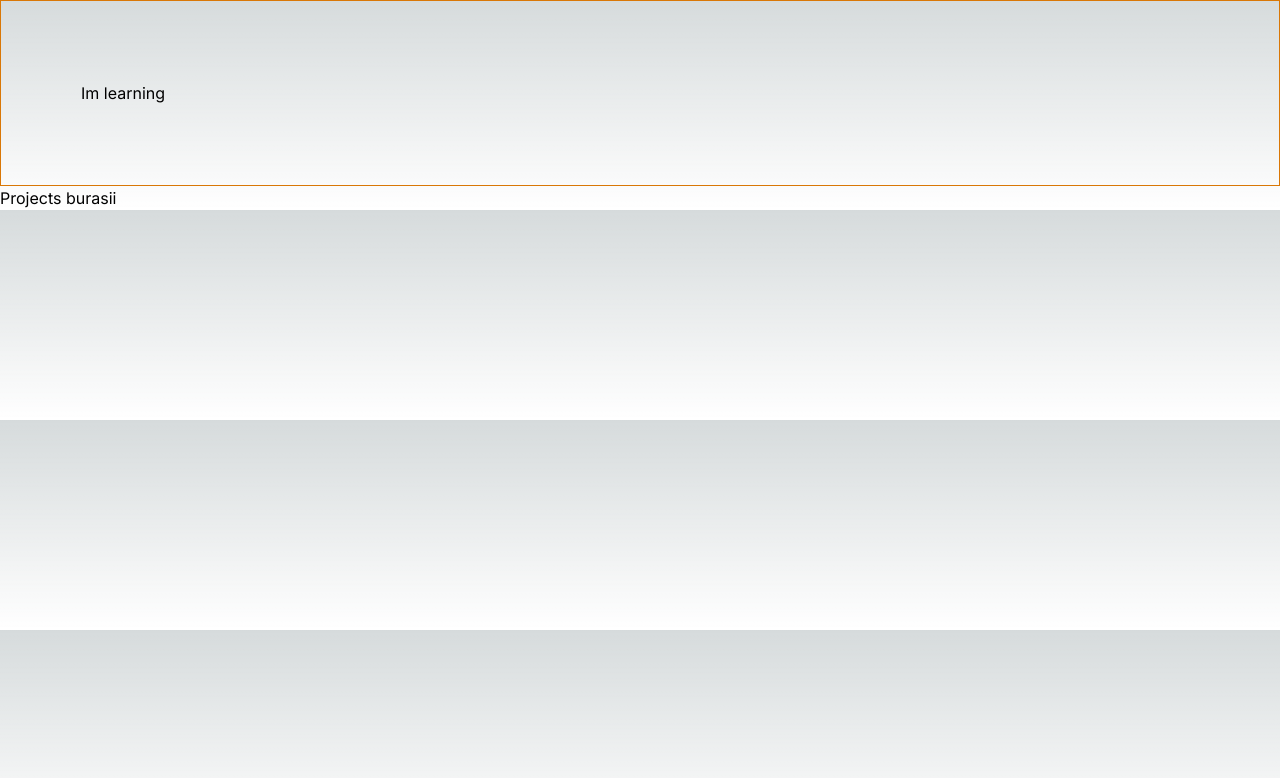
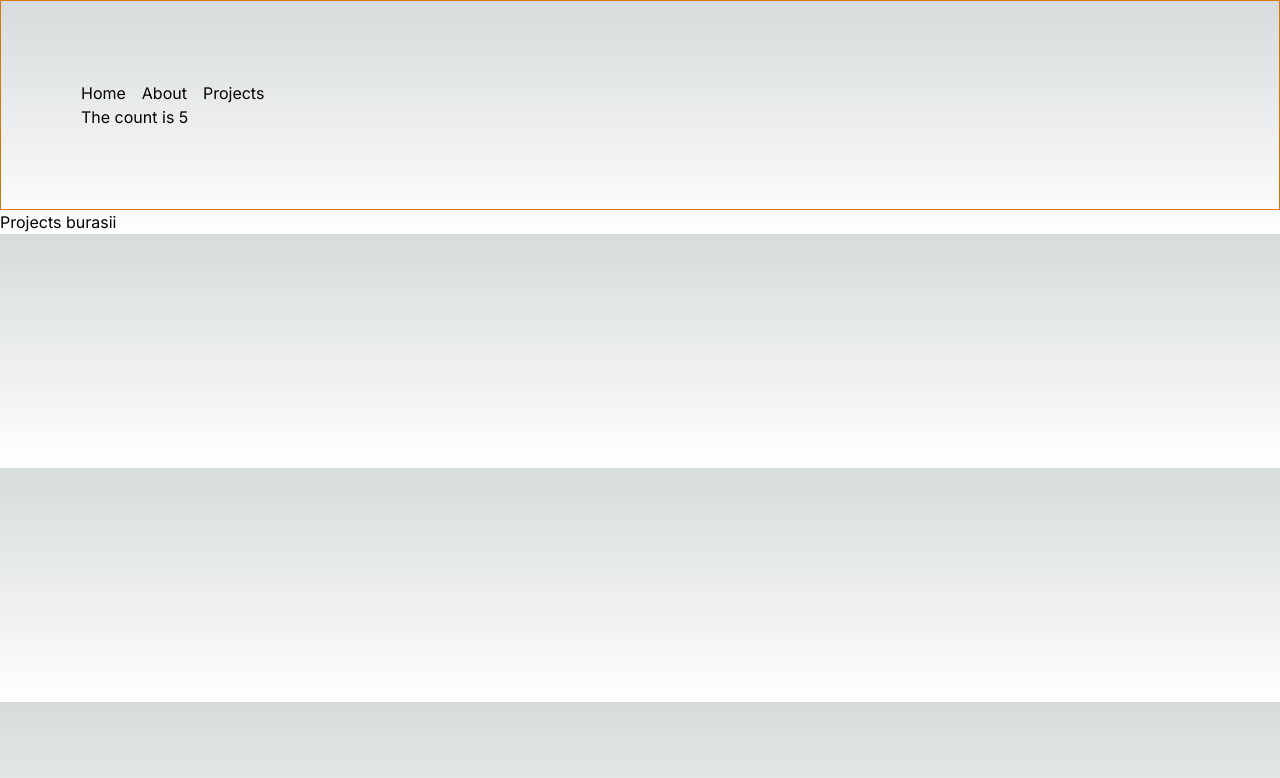
Before and after one commit to tascagdas/tascagdas-blog-portfolio, a Next.js app: page /about/projects in a window 1280 px wide. Shown: the top 778 px of the page. Built offline with nearby package versions, Linux system fonts and the light colour scheme.

Commit message:
Link ile a arasindaki farki anlamak icin counter yapildi. nav bar koyuldu

```diff
--- /dev/null
+++ b/components/counter.js
@@ -0,0 +1,12 @@
+'use client'
+import {useState} from "react";
+
+export default function Counter() {
+    const [count, setCount] = useState(0);
+    setTimeout(()=>setCount(count+1),1000)
+    return(
+        <>
+        <div>The count is {count}</div>
+        </>
+    )
+}
--- a/components/header.js
+++ b/components/header.js
@@ -1,5 +1,14 @@
+import Counter from "@/components/counter";
+import Link from "next/link";
+
 export default function  Header(){
     return(<header className="p-20 border border-amber-600">
-        Im learning
-    </header>)
+        <ul className="flex space-x-4">
+            <li><Link href="/">Home</Link></li>
+            <li><Link href="/about">About</Link></li>
+            <li><Link href="/about/projects">Projects</Link></li>
+        </ul>
+            <Counter/>
+    </header>
+    )
 }
```
